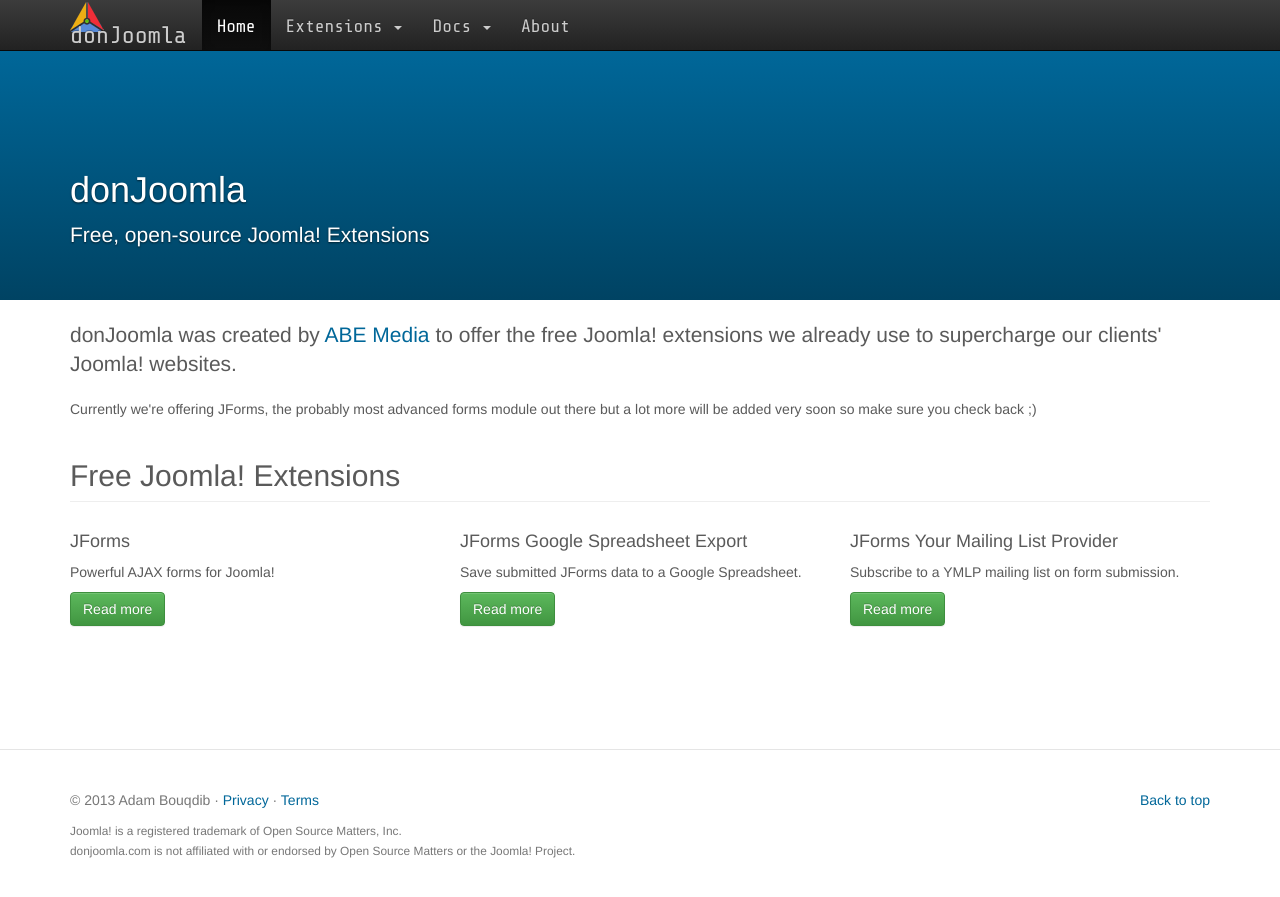
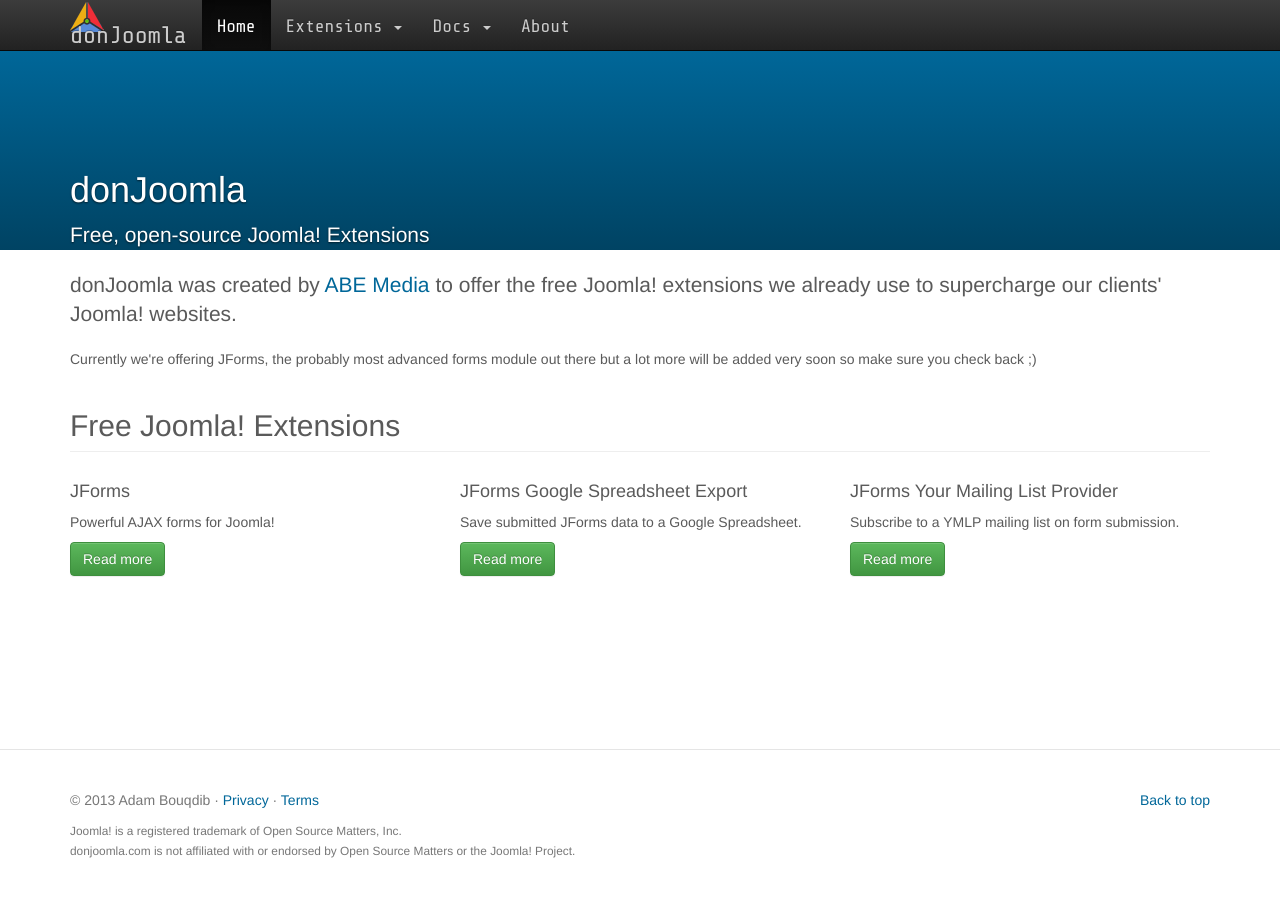
Before and after one commit to donJoomla/donjoomla.github.io, a Jekyll site: the page built from index.html, in a window 1280 px wide. Shown: the top 897 px of the page. Built offline with Jekyll 4.4.1, drawn with Linux system fonts in a browser that asks for light colours; nearby versions of some CDN libraries.

Commit message:
css tweak

```diff
--- a/css/style.css
+++ b/css/style.css
@@ -33,7 +33,7 @@
 
 /* Carousel base class */
 .carousel {
-	height: 250px;
+	height: 200px;
 	margin-bottom: 20px;
 	background: -webkit-linear-gradient(bottom, rgb(0, 67, 99) 0%, rgb(0, 103, 153) 100%);
 	background: -o-linear-gradient(bottom, rgb(0, 67, 99) 0%, rgb(0, 103, 153) 100%);
@@ -51,14 +51,14 @@
 
 /* Declare heights because of positioning of img element */
 .carousel .item {
-  	height: 250px;
+  	height: 200px;
 }
 .carousel-inner > .item > img {
   	position: absolute;
   	top: 0;
   	left: 0;
   	min-width: 100%;
-  	height: 250px;
+  	height: 200px;
 }
 
 
```
